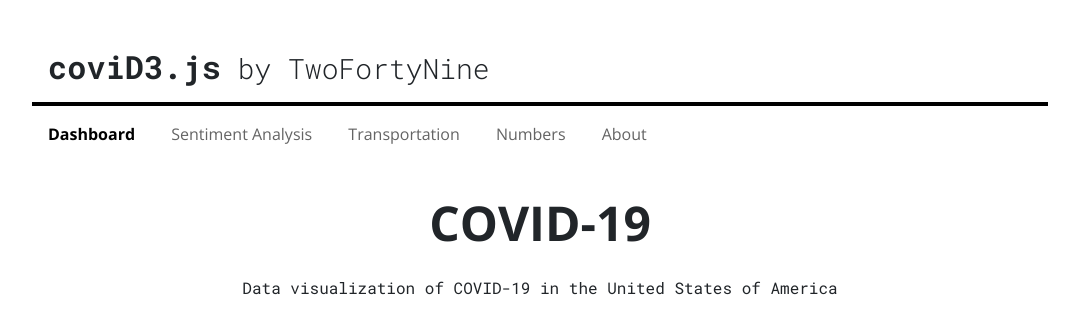
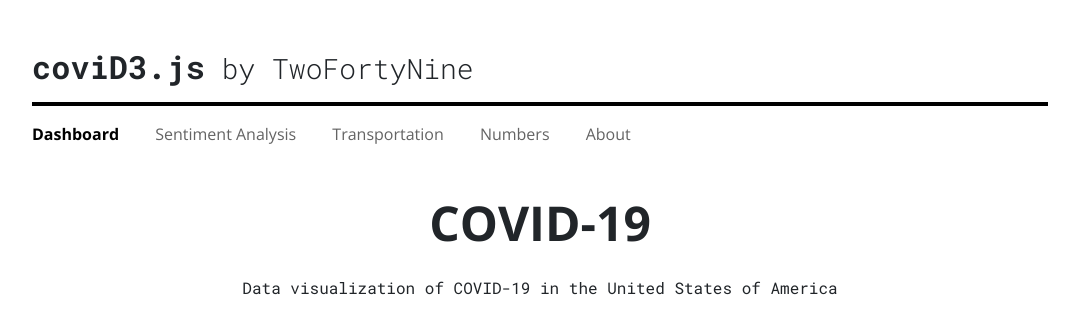
Before and after one commit to kazijamal/covid3.js, a Flask app: page / in a window 1280 px wide. Shown: the top 334 px of the page, without its empty margins (100-1179 px from the left). Run offline with Flask 2, Linux system fonts and the light colour scheme; some libraries are stand-ins or nearby versions.

Commit message:
Fix navbar styling

```diff
--- a/app/static/css/main.css
+++ b/app/static/css/main.css
@@ -27,7 +27,7 @@ a:hover {
 }
 
 .navbar-top {
-    margin: 1rem;
+    margin: 1rem 0rem;
 }
 
 .navbar-top h1 {
@@ -45,13 +45,17 @@ a:hover {
     border: 2px solid black;
 }
 
+.navbar-bottom {
+    margin: 1rem 0rem;
+}
+
 .navbar-bottom ul {
     list-style-type: none;
 }
 
 .navbar-bottom li {
     display: inline;
-    margin: 1rem;
+    margin-right: 2rem;
 }
 
 .navbar-bottom li a {
```
